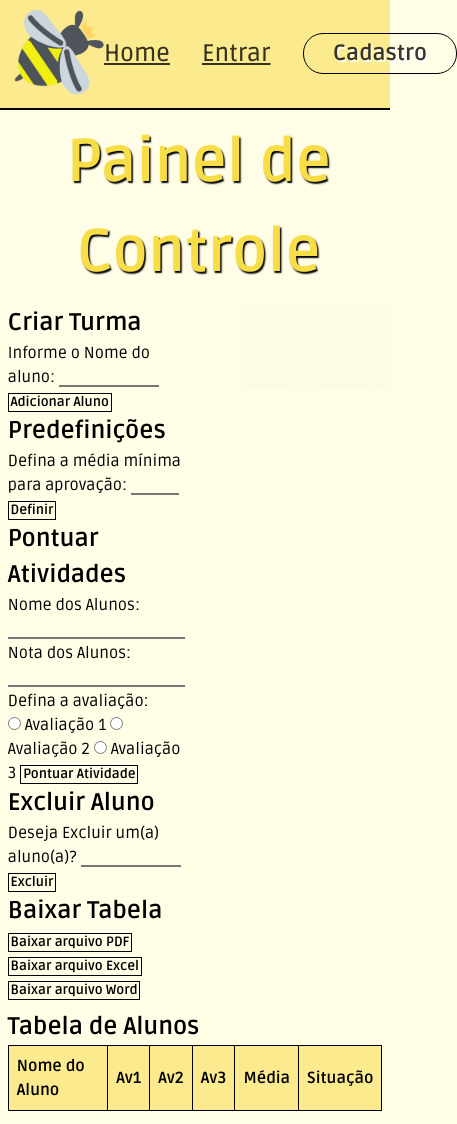
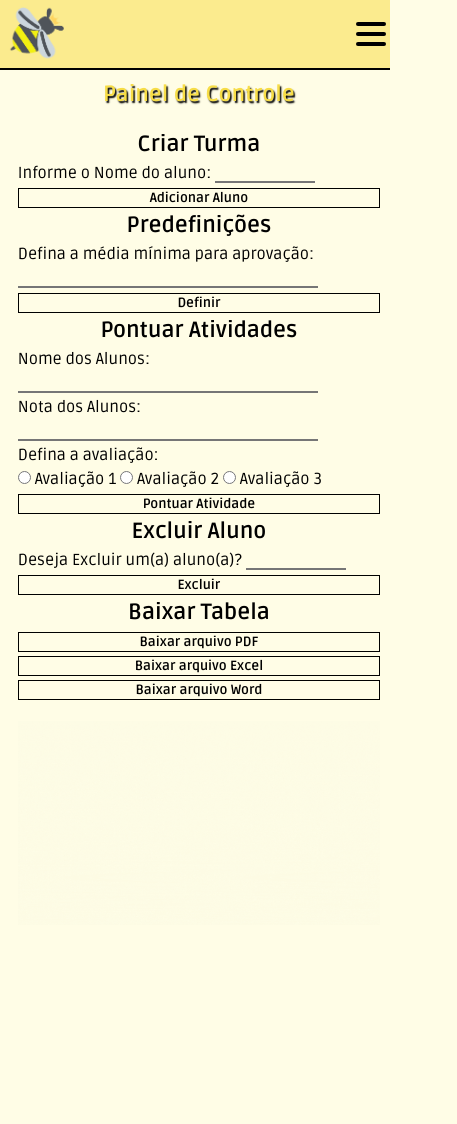
Before and after one commit to DanielDimas2002/Queen, a plain HTML site: page Landing Page/Painel de Controle/Painel.html in a window 390 px wide. Shown: the top 1124 px of the page, 457 px wide, since content can reach past the window. Drawn offline with Linux system fonts and the light colour scheme.

Commit message:
Atualização do HTML do painel de controle e mudança do nome dos arquivos HTML e CSS

```diff
--- a/Landing Page/Painel de Controle/versao17.html
+++ b/Landing Page/Painel de Controle/Painel.html
@@ -5,7 +5,7 @@
     <meta charset="UTF-8">
     <meta name="viewport" content="width=device-width, initial-scale=1.0">
     <title>Queen - Painel de Controle</title>
-    <link rel="stylesheet" href="versao17.css"> <!-- Inclui o arquivo CSS para estilização -->
+    <link rel="stylesheet" href="Painel.css"> <!-- Inclui o arquivo CSS para estilização -->
     <link rel="stylesheet" href="cabecalho.css">
     <link rel="preconnect" href="https://fonts.googleapis.com">
     <link rel="preconnect" href="https://fonts.gstatic.com" crossorigin>
@@ -26,7 +26,13 @@
             <a id="home" class="item-menu" href="../LandingPage.html">Home</a>
             <a id="home" class="item-menu" href="../LandingPage.html#Login_Registro">Entrar</a>
             <a class="item-menu" href="../LandingPage.html#Login_Registro" id="btnRegistro">Cadastro</a>
+
         </nav>
+        <div class="menu-hamburguer" id="menuToggle">
+            <span></span>
+            <span></span>
+            <span></span>
+        </div>
     </header>
     <main>
             <h1>Painel de Controle</h1>
@@ -98,6 +104,17 @@
 
     <!--<script src="versao17.js"></script>Inclui o arquivo JavaScript -->
     <script src="PainelDeControle.js"></script>
+
+    <script>
+        const menuToggle = document.getElementById('menuToggle');
+        const menu = document.querySelector('.menu');
+
+        // Adiciona um evento de clique no botão de menu hamburguer
+        menuToggle.addEventListener('click', () => {
+        menu.classList.toggle('menu-ativo'); // Alterna entre mostrar e esconder o menu
+});
+    </script>
+
 </body>
 
 </html>
--- a/Landing Page/Painel de Controle/cabecalho.css
+++ b/Landing Page/Painel de Controle/cabecalho.css
@@ -1,40 +1,31 @@
-.cabecalho{
+/* Estilos base */
+.cabecalho {
     display: flex;
     flex-direction: row;
     align-items: center;
-    justify-content: space-around;
+    justify-content: space-between;
     padding: 1%;
     background-color: #f7dd468b;
     border-bottom: black solid 2px;
 }
 
-.controle-logo{
+.controle-logo {
     display: flex;
-    flex-direction: row;
     align-items: center;
-    justify-content: space-around;
 }
 
-.logo-titulo{
-    width:100px;
-    padding-left: -10%;
-    margin: 0%;
+.logo-titulo {
+    width: 100px;
+    margin: 0;
 }
 
-.logo{
-    width:100px;
-    padding-left: -10px;
-    margin: 0%;
+.menu {
+    display: flex;
+    gap: 32px;
 }
 
-.menu{
-    display: flex;
-    gap: 32px;
-    list-style: none;
-}
-
-.item-menu{
-    font-family: 'Ruda', 'Roboto';
+.item-menu {
+    font-family: 'Ruda', 'Roboto', sans-serif;
     color: rgba(0, 0, 0, 0.788);
     font-weight: 400;
     font-size: 22px;
@@ -42,53 +33,179 @@
     place-content: center;
 }
 
-.item-menu#home{
-     color: rgba(0, 0, 0, 0.788);
+.item-menu#home {
     font-weight: 500;
     font-size: 24px;
     text-decoration: underline;
 }
 
-#btnRegistro{
+#btnRegistro {
     border: 1px solid black;
-    padding-left: 10%;
-    padding-right: 10%;
-    padding-top: 1%;
-    padding-bottom: 1%;
+    padding: 5px 20px;
     border-radius: 20px;
     font-weight: bold;
     text-shadow: 1.5px 1.5px 1.5px white;
 }
 
-#btnRegistro:hover{
-    background-color:#FFFDE6;
-    color:#f7dd46;
+#btnRegistro:hover {
+    background-color: #FFFDE6;
+    color: #f7dd46;
     text-shadow: 1.5px 1.5px 1.5px black;
 }
 
-.titulo{
-    padding-left: -20%;
-    margin-right: -18%;
-    color: #fff2e7;
-    text-shadow: 4px 5px 4px rgba(0,0,0,0.25);
-    font-weight: 400;
-    font-size: 64px;
+/* Ajustes responsivos */
+@media screen and (max-width: 768px) {
+    .cabecalho {
+        flex-direction: column;
+        text-align: center;
+    }
+
+    .menu {
+        flex-direction: column;
+        gap: 20px;
+    }
+
+    .logo-titulo {
+        width: 80px;
+    }
+
+    .item-menu {
+        font-size: 18px;
+    }
+
+    #btnRegistro {
+        padding: 10px 30px;
+    }
 }
 
+@media screen and (max-width: 480px) {
+    .logo-titulo {
+        width: 60px;
+    }
 
-.botao{
+    .item-menu {
+        font-size: 16px;
+    }
+
+    #btnRegistro {
+        padding: 8px 20px;
+        font-size: 16px;
+    }
+
+    .cabecalho {
+        padding: 2%;
+    }
+
+    h1, h2 {
+        font-size: 22px;
+        text-align: center;
+    }
+
+    .btnEnvio {
+        width: 100%;
+    }
+}
+
+/* Botões */
+.botao {
     background-color: rgb(255, 166, 0);
     width: 110px;
     height: 35px;
-    border:none;
-    box-shadow: 4px 5px 4px rgba(0,0,0,0.25);
+    border: none;
+    box-shadow: 4px 5px 4px rgba(0, 0, 0, 0.25);
     border-radius: 20px;
     font-family: 'Sarala', sans-serif;
     font-weight: 200;
     font-size: 23px;
-    color:#FFF2E7;
+    color: #FFF2E7;
 }
 
-.botao:hover{
-    background-color: rgba(235,214,196,0.53);
+.botao:hover {
+    background-color: rgba(235, 214, 196, 0.53);
 }
+
+/* Outros ajustes de layout */
+.camposEntrada {
+    width: 100%;
+    max-width: 300px;
+}
+
+#Config_Midia {
+    display: flex;
+    flex-wrap: wrap;
+    justify-content: space-between;
+}
+
+#Config, #Midia {
+    flex: 1;
+    min-width: 300px;
+    margin: 10px;
+}
+
+#Tabela table {
+    width: 100%;
+    max-width: 100%;
+    margin: 20px 0;
+    border-collapse: collapse;
+}
+
+#Tabela th, #Tabela td {
+    padding: 10px;
+    border: 1px solid #000;
+    text-align: left;
+}
+
+/* Estilos do menu hamburguer */
+.menu-hamburguer {
+    display: none;
+    flex-direction: column;
+    justify-content: space-around;
+    width: 30px;
+    height: 30px;
+    cursor: pointer;
+}
+
+.menu-hamburguer span {
+    display: block;
+    width: 100%;
+    height: 4px;
+    background-color: black;
+    border-radius: 2px;
+}
+
+@media screen and (max-width: 768px) {
+    .menu {
+        display: none; /* Esconder o menu normal em telas pequenas */
+        flex-direction: column;
+        position: absolute;
+        top: 80px;
+        left: 0;
+        width: 100%;
+        background-color: #f7dd46;
+        padding: 20px 0;
+        gap: 15px;
+    }
+
+    .menu.item-menu {
+        text-align: center;
+        padding: 10px;
+    }
+
+    .menu-hamburguer {
+        display: flex;
+    }
+
+    .menu-ativo {
+        display: flex; /* Exibe o menu ao clicar no ícone */
+    }
+}
+
+/* Ajuste no layout do cabeçalho */
+.cabecalho {
+    display: flex;
+    flex-direction: row;
+    align-items: center;
+    justify-content: space-between; /* Adiciona espaço entre a logo e o menu */
+    padding: 1%;
+
+}
```
Also changed, not shown: Landing Page/Painel de Controle/Painel.css (renamed from Landing Page/Painel de Controle/versao17.css).
